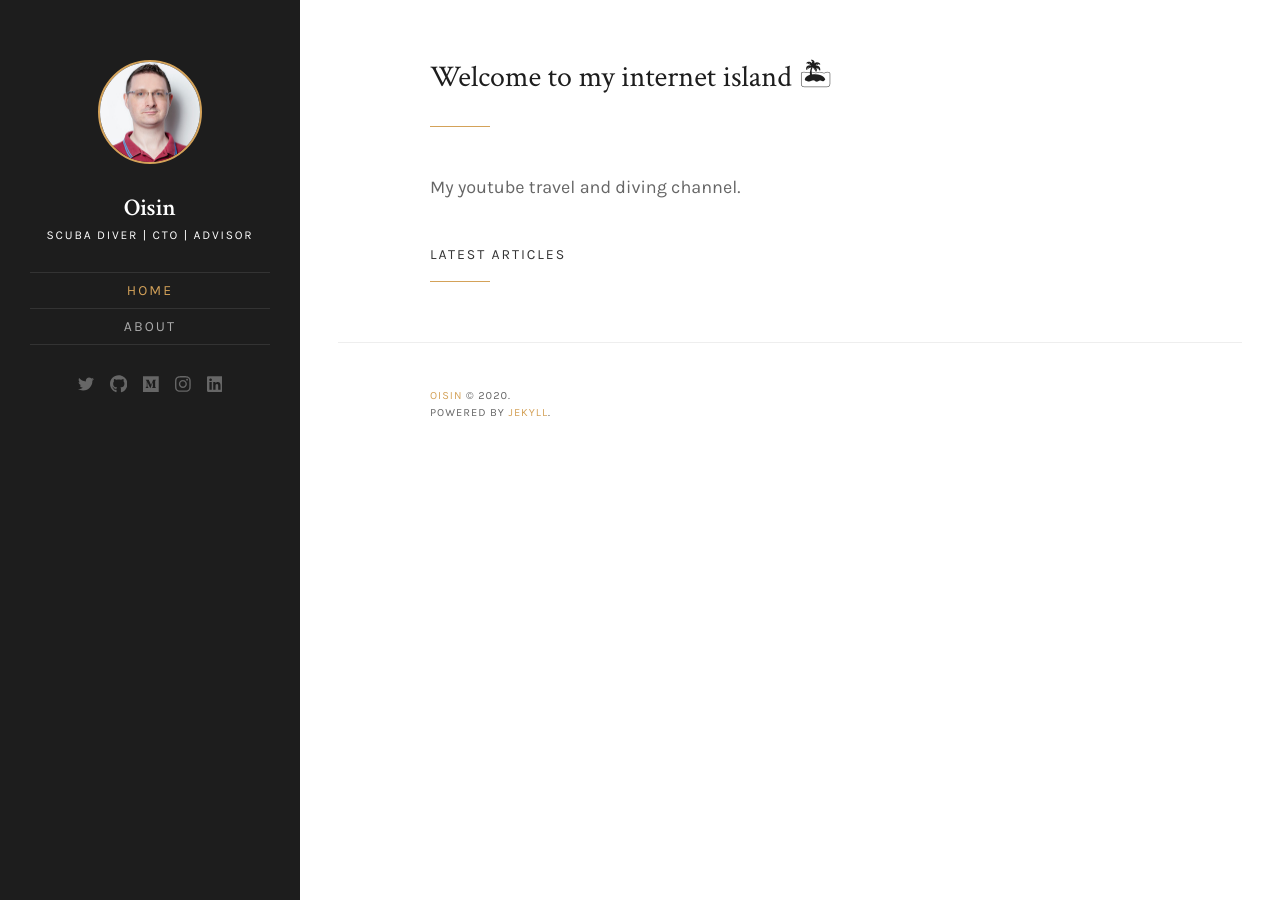
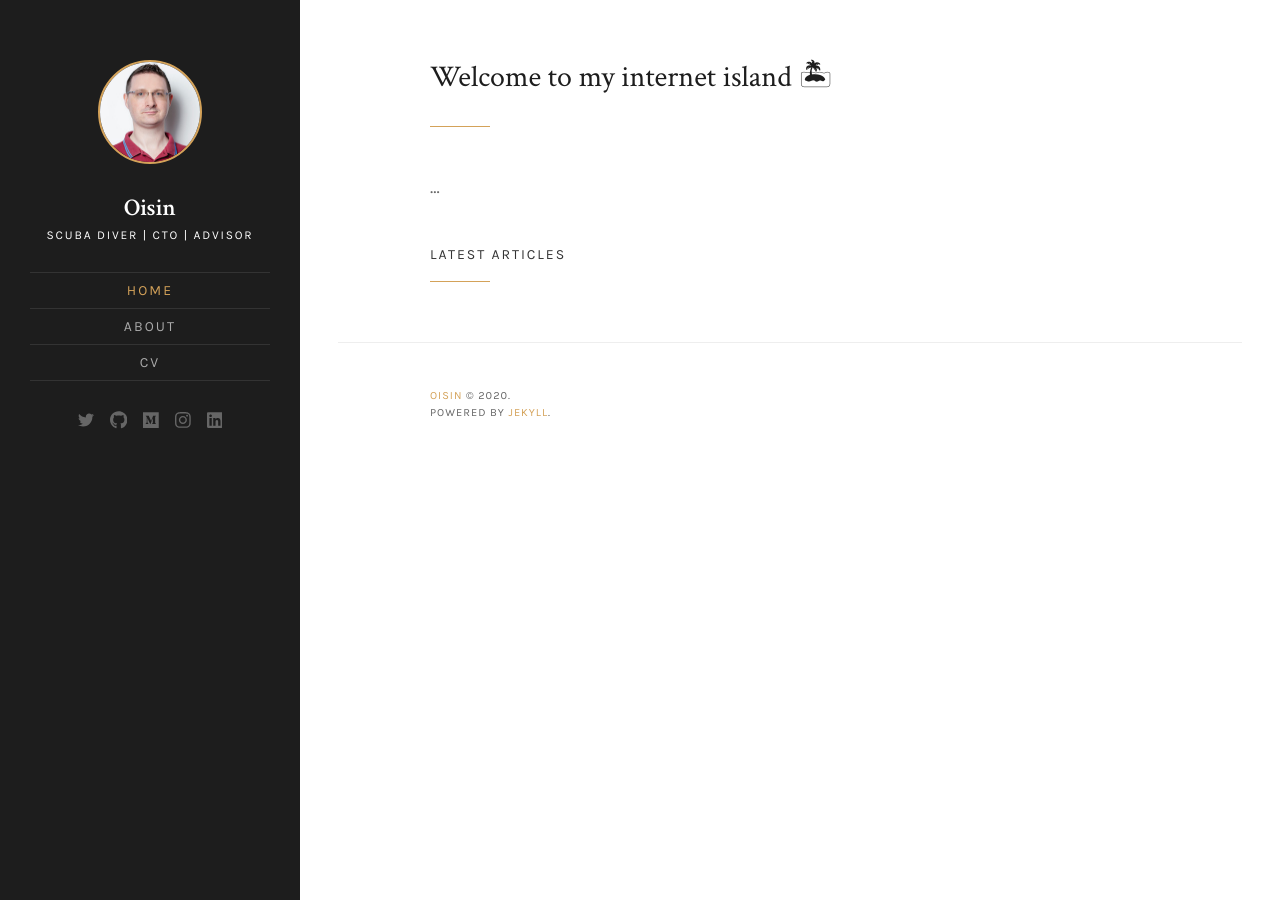
Before and after one commit to oisinmulvihill/oisinmulvihill.github.io, a Jekyll site: the page built from index.html, in a window 1280 px wide. Built offline with Jekyll 4.4.1, drawn with Linux system fonts in a browser that asks for light colours; the list of posts is cut into pages by our own code.

Commit message:
Add in a quick CV page. Next up, content

```diff
--- a/_config.yml
+++ b/_config.yml
@@ -40,6 +40,8 @@ navigation:
     url: /
   - text: About
     url: /about
+  - text: CV
+    url: /cv
 #  - text: Search
 #    url: /search
 
--- a/index.html
+++ b/index.html
@@ -11,9 +11,7 @@ title: Home
 {% endif %}
 
 <div class="inner">
-
-My youtube travel and diving channel.
-
+...
 </div>
 
 
```
Also changed, not shown: CV.md (added, +6 -0 lines).
